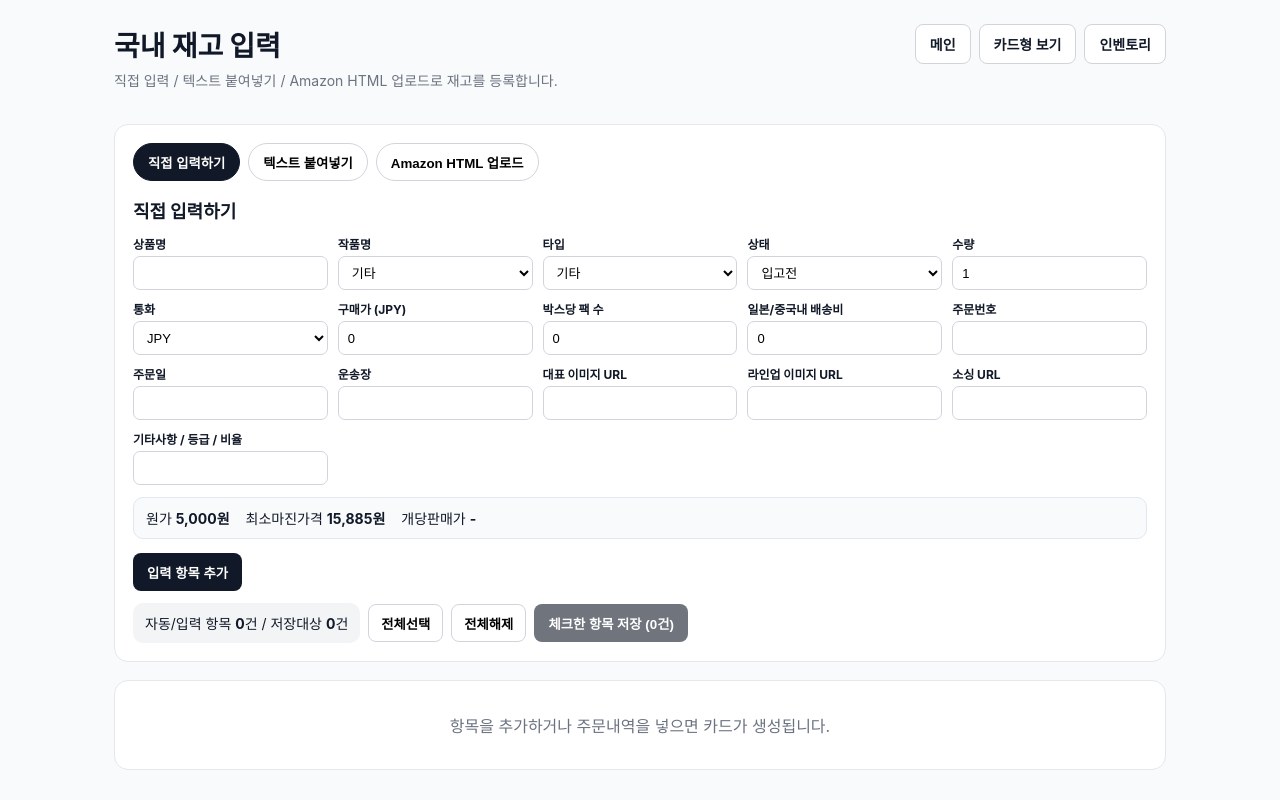
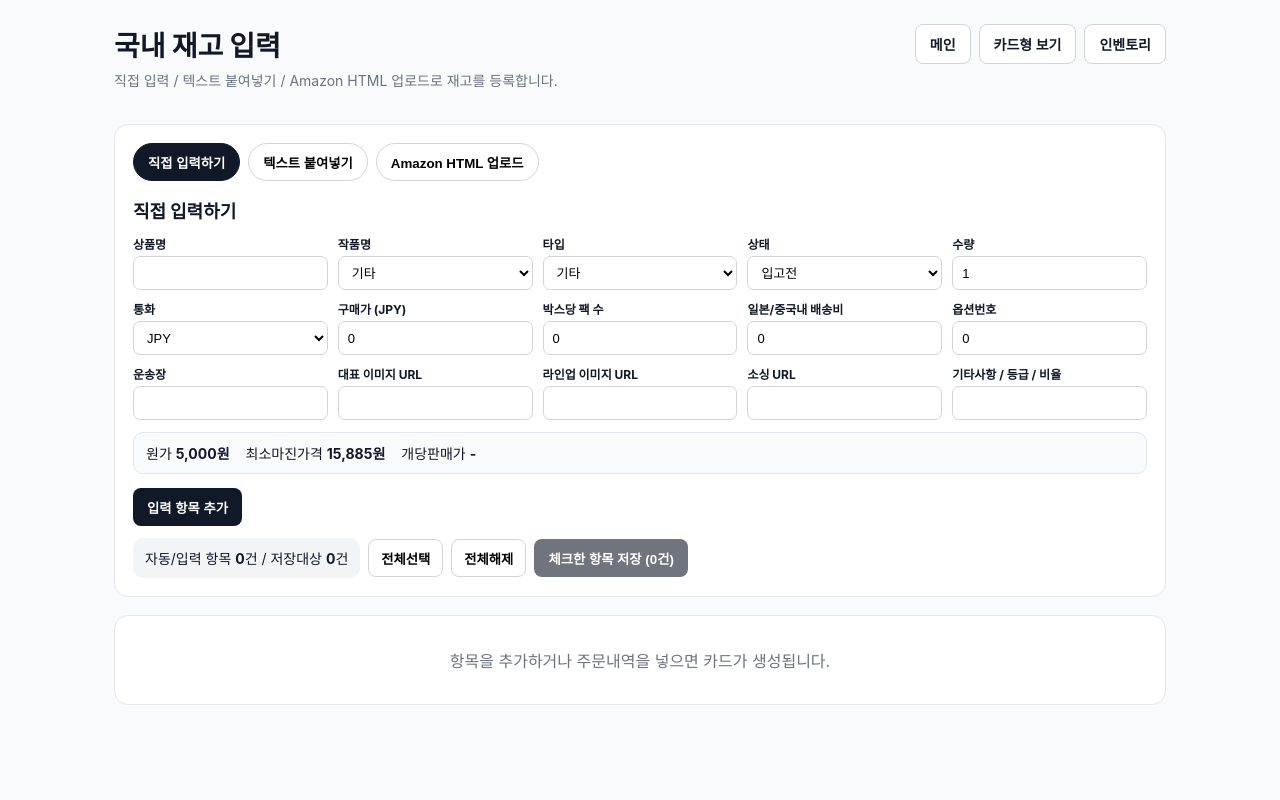
Before and after one commit to ddogagak/shipping, a Next.js app in the folder web/: page /domestic-inventory-input in a window 1280 px wide. Built offline with nearby package versions, Linux system fonts and the light colour scheme.

Commit message:
Replace inventory order fields with option number

```diff
--- a/web/src/app/domestic-inventory-input/page.tsx
+++ b/web/src/app/domestic-inventory-input/page.tsx
@@ -17,8 +17,7 @@ type PreviewItem = {
   item_name: string;
   item_type: string;
   series_name: string;
-  order_number: string;
-  order_date: string;
+  option_seq: number;
   yen_price: number;
   shipping_fee: number;
   domestic_shipping_fee: number;
@@ -90,8 +89,7 @@ const initialManualForm = {
   item_name: "",
   item_type: "기타",
   series_name: "기타",
-  order_number: "",
-  order_date: "",
+  option_seq: 0,
   currency: "JPY",
   purchase_price: 0,
   domestic_shipping_fee: 0,
@@ -138,6 +136,7 @@ export default function DomesticInventoryInputPage() {
         field === "purchase_price" ||
         field === "component_count" ||
         field === "domestic_shipping_fee" ||
+        field === "option_seq" ||
         field === "quantity"
           ? Number(value)
           : value,
@@ -164,8 +163,7 @@ export default function DomesticInventoryInputPage() {
       item_name: manualForm.item_name,
       item_type: manualForm.item_type,
       series_name: manualForm.series_name,
-      order_number: manualForm.order_number,
-      order_date: manualForm.order_date,
+      option_seq: manualForm.option_seq,
       currency: manualForm.currency,
       purchase_price: manualForm.purchase_price,
       yen_price: manualForm.currency === "JPY" ? manualForm.purchase_price : 0,
@@ -201,6 +199,7 @@ export default function DomesticInventoryInputPage() {
 
         if (
           field === "quantity" ||
+          field === "option_seq" ||
           field === "purchase_price" ||
           field === "component_count" ||
           field === "unit_sale_price" ||
@@ -375,8 +374,7 @@ export default function DomesticInventoryInputPage() {
               <ManualField label={`구매가 (${manualForm.currency})`} type="number" value={String(manualForm.purchase_price)} onChange={(v) => updateManualForm("purchase_price", v)} />
               <ManualField label="박스당 팩 수" type="number" value={String(manualForm.component_count)} onChange={(v) => updateManualForm("component_count", v)} />
               <ManualField label="일본/중국내 배송비" type="number" value={String(manualForm.domestic_shipping_fee)} onChange={(v) => updateManualForm("domestic_shipping_fee", v)} />
-              <ManualField label="주문번호" value={manualForm.order_number} onChange={(v) => updateManualForm("order_number", v)} />
-              <ManualField label="주문일" value={manualForm.order_date} onChange={(v) => updateManualForm("order_date", v)} />
+              <ManualField label="옵션번호" type="number" value={String(manualForm.option_seq)} onChange={(v) => updateManualForm("option_seq", v)} />
               <ManualField label="운송장" value={manualForm.tracking_number} onChange={(v) => updateManualForm("tracking_number", v)} />
               <ManualField label="대표 이미지 URL" value={manualForm.image_url} onChange={(v) => updateManualForm("image_url", v)} />
               <ManualField label="라인업 이미지 URL" value={manualForm.lineup_image_url} onChange={(v) => updateManualForm("lineup_image_url", v)} />
@@ -525,8 +523,7 @@ MEMO:`}
                 </div>
 
                 <div style={grid4Style}>
-                  <EditableField label="주문일" value={item.order_date} onChange={(v) => updateItem(item.local_id, "order_date", v)} />
-                  <EditableField label="주문번호" value={item.order_number} onChange={(v) => updateItem(item.local_id, "order_number", v)} />
+                  <EditableField label="옵션번호" value={String(item.option_seq)} type="number" onChange={(v) => updateItem(item.local_id, "option_seq", v)} />
                   <EditableSelect label="통화" value={item.currency} options={currencyList} onChange={(v) => updateItem(item.local_id, "currency", v)} />
                   <EditableField label={`구매가 (${item.currency})`} value={String(item.purchase_price)} type="number" onChange={(v) => updateItem(item.local_id, "purchase_price", v)} />
                 </div>
@@ -581,8 +578,6 @@ function parseFixedInventoryText(rawText: string): PreviewItem[] {
   const hasOrderBlock = rawText.includes("=== ORDER ===");
   const orderBlock = hasOrderBlock ? rawText.split("=== ITEM ===")[0] : "";
 
-  const orderNo = getField(orderBlock, "ORDER_NO");
-  const orderDate = getField(orderBlock, "ORDER_DATE");
   const orderSeries = getField(orderBlock, "SERIES");
   const orderDomesticShipping = toNumber(getField(orderBlock, "DOMESTIC_SHIPPING"));
   const orderTracking = getField(orderBlock, "TRACKING");
@@ -615,13 +610,12 @@ function parseFixedInventoryText(rawText: string): PreviewItem[] {
     const pricing = calculatePricing(currency, price, boxCount || null);
 
     return {
-      local_id: `${getField(block, "ORDER_NO") || orderNo || "item"}-${index}-${Date.now()}`,
+      local_id: `item-${index}-${Date.now()}`,
       checked: true,
       item_name: itemName,
       item_type: itemType,
       series_name: itemSeries,
-      order_number: getField(block, "ORDER_NO") || orderNo,
-      order_date: getField(block, "ORDER_DATE") || orderDate,
+      option_seq: toNumber(getField(block, "OPTION_NO") || getField(block, "OPTION_SEQ")),
       currency,
       purchase_price: price,
       yen_price: currency === "JPY" ? price : 0,
```
